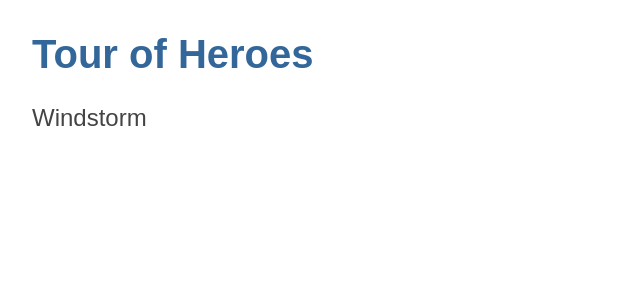
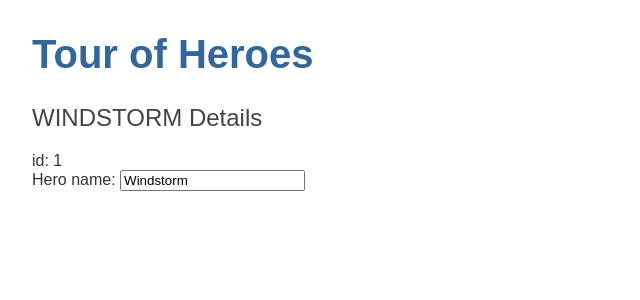
Before and after one commit to karoldeveloper/angular-test, an Angular app: page / in a window 1280 px wide. Shown: the top 300 px of the page, without its empty margins (0-640 px from the left). Built offline with nearby package versions, Linux system fonts and the light colour scheme.

Commit message:
applied UppercasePipe, two-way data binding with ngModel and imported FormsModule

```diff
--- a/src/app/app.module.ts
+++ b/src/app/app.module.ts
@@ -1,5 +1,6 @@
 import { NgModule } from '@angular/core';
 import { BrowserModule } from '@angular/platform-browser';
+import { FormsModule } from "@angular/forms";
 
 import { AppRoutingModule } from './app-routing.module';
 import { AppComponent } from './app.component';
@@ -12,7 +13,8 @@
   ],
   imports: [
     BrowserModule,
-    AppRoutingModule
+    AppRoutingModule,
+    FormsModule
   ],
   providers: [],
   bootstrap: [AppComponent]
--- a/src/app/heroes/heroes.component.html
+++ b/src/app/heroes/heroes.component.html
@@ -1,3 +1,9 @@
-<h2>
-  {{ hero.name }}
-</h2>
+<h2> {{ hero.name | uppercase }} Details </h2>
+<div>
+  <span> id: </span>
+  {{ hero.id }}
+</div>
+<div>
+  <label for="name"> Hero name: </label>
+  <input id="name" [(ngModel)]="hero.name" placeholder="name">
+</div>
```
